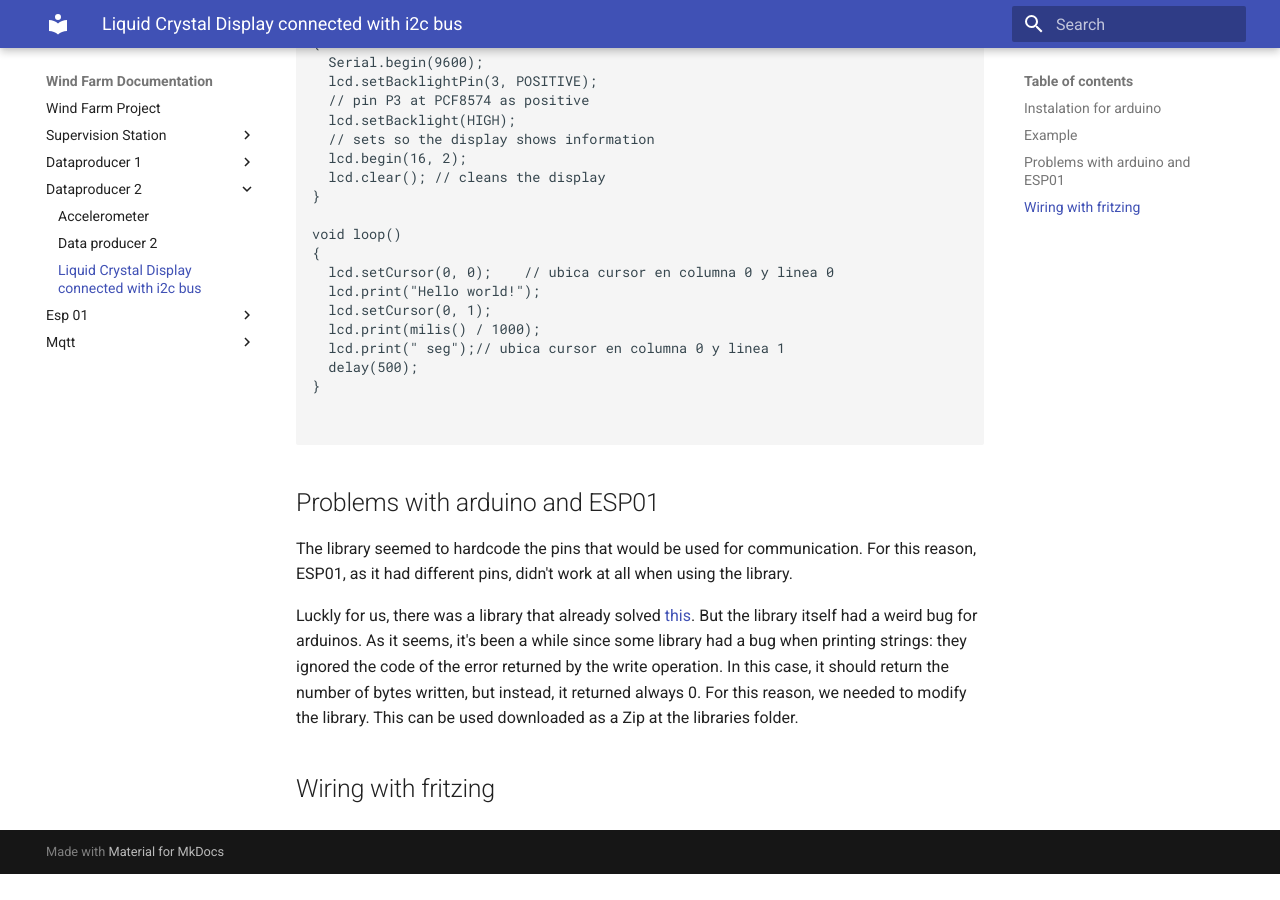
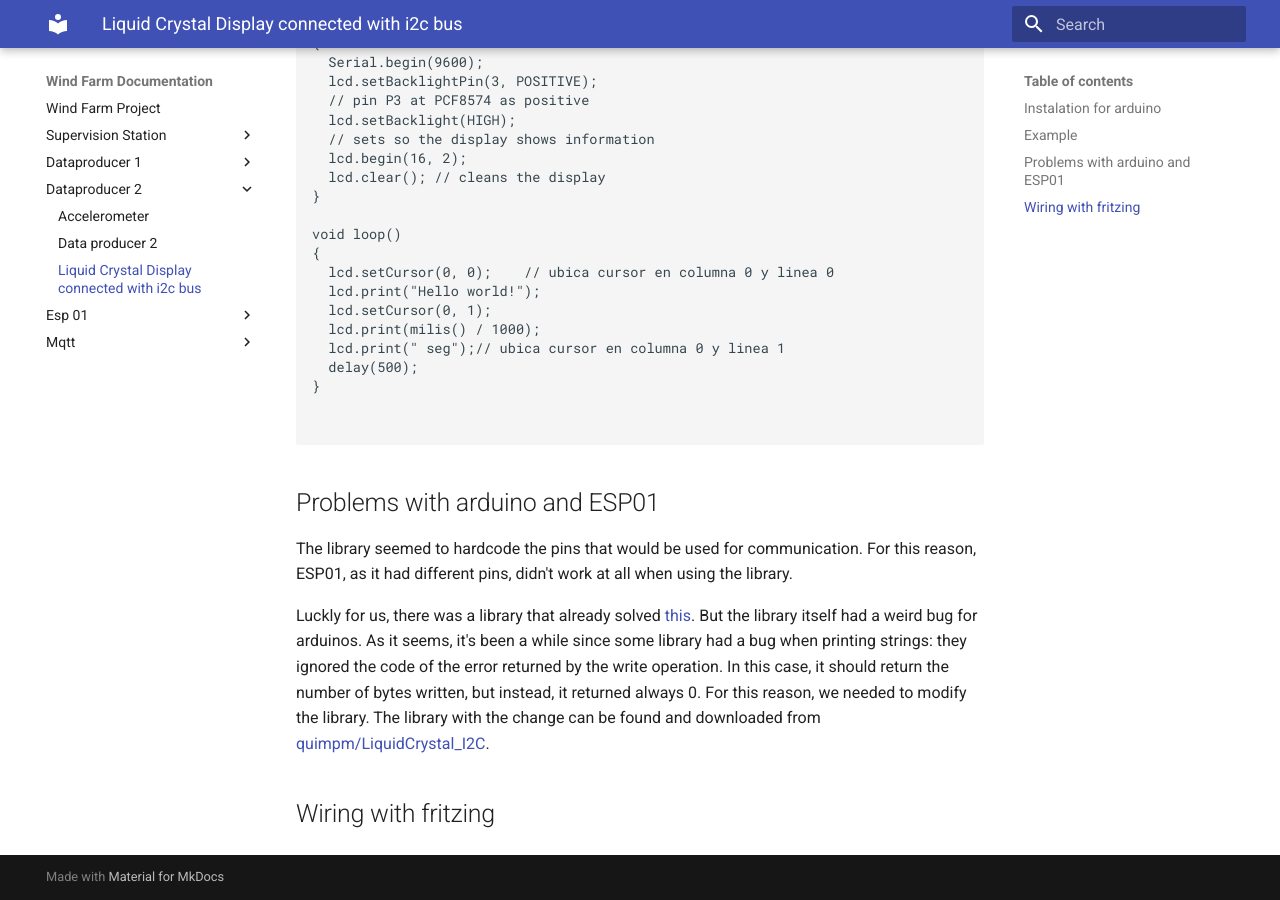
Before and after one commit to Oriolac/seu, an MkDocs documentation site: the page built from docs/docs/dataproducer-2/liquidcrystali2c.md, in a window 1280 px wide and 900 px high, scrolled down 672 px. Built offline with MkDocs 1.6.1 and Material for MkDocs 9.7.7, drawn with Linux system fonts in a browser that asks for light colours; before the commit the page ends 1546 px from its top, so only the background shows below that.

Commit message:
added library with fix

```diff
--- a/docs/docs/dataproducer-2/liquidcrystali2c.md
+++ b/docs/docs/dataproducer-2/liquidcrystali2c.md
@@ -48,6 +48,6 @@ The library seemed to hardcode the pins that  would be used
 for communication. For this reason, ESP01, as it had different pins,
 didn't work at all when using the library.
 
-Luckly for us, there was a library that already solved [this](https://github.com/agnunez/ESP8266-I2C-LCD1602). But the library itself had a weird bug for arduinos. As it seems, it's been a while since some library had a bug when printing strings: they ignored the code of the error returned by the write operation. In this case, it should return the number of bytes written, but instead, it returned always 0. For this reason, we needed to modify the library. This can be used downloaded as a Zip at the libraries folder.
+Luckly for us, there was a library that already solved [this](https://github.com/agnunez/ESP8266-I2C-LCD1602). But the library itself had a weird bug for arduinos. As it seems, it's been a while since some library had a bug when printing strings: they ignored the code of the error returned by the write operation. In this case, it should return the number of bytes written, but instead, it returned always 0. For this reason, we needed to modify the library. The library with the change can be found and downloaded from [quimpm/LiquidCrystal_I2C](https://github.com/quimpm/LiquidCrystal_I2C).
 
 ## Wiring with fritzing
```
